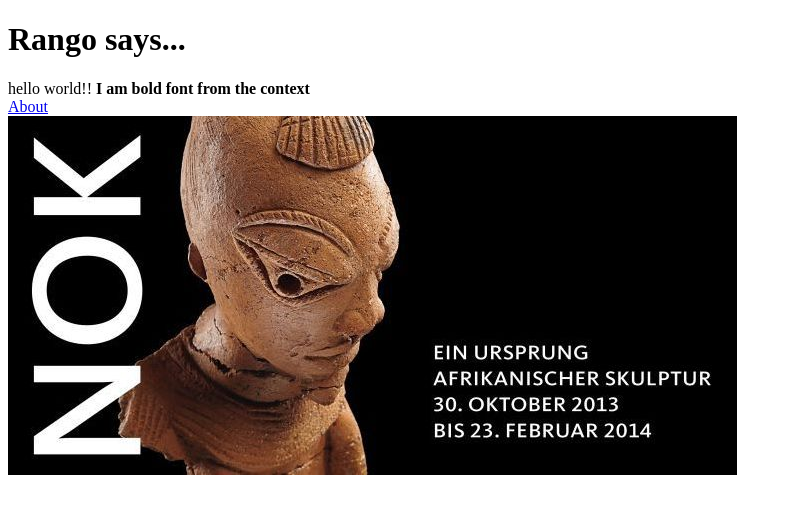
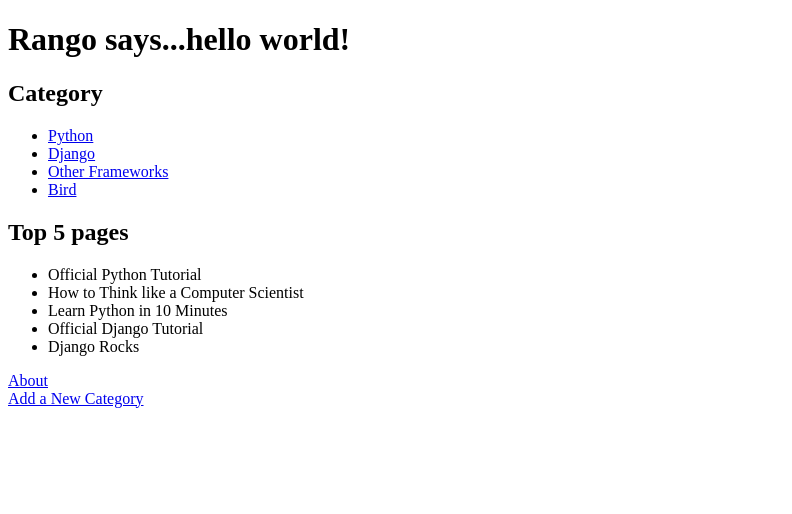
Before and after one commit to IbnBinbin/hello_Django, a Django app: page /rango/ in a window 1280 px wide. Shown: the top 514 px of the page, without its empty margins (0-792 px from the left). Run offline with Django 3.2, Linux system fonts and the light colour scheme; data comes from the database, SQL or seed files in the repository; both versions use the stored data as it was after the commit.

Commit message:
ch7-8 tangowithdjango & 8 still need to fix on add page

```diff
--- a/populate_rango.py
+++ b/populate_rango.py
@@ -51,11 +51,10 @@
         for p in Page.objects.filter(category=c):
             print "- {0} - {1}".format(str(c), str(p))
 
-def add_page(cat, title, url, views=0, likes=0):
+def add_page(cat, title, url, views=0):
     p = Page.objects.get_or_create(category=cat, title=title)[0]
     p.url=url
     p.views=views
-    p.views=likes
     p.save()
     return p
 
--- a/rango/models.py
+++ b/rango/models.py
@@ -1,10 +1,20 @@
 from django.db import models
+from django.template.defaultfilters import slugify
 
 # Create your models here.
 class Category(models.Model):
     name = models.CharField(max_length=128, unique=True)
     views = models.IntegerField(default=0)
     likes = models.IntegerField(default=0)
+    slug = models.SlugField()
+
+    def save(self, *args, **kwargs):
+        # Uncomment if you don't want the slug to change every time the name changes
+        #if self.id is None:
+            #self.slug = slugify(self.name)
+        self.slug = slugify(self.name)
+        super(Category, self).save(*args, **kwargs)
+
 
     def __unicode__(self):  #For Python 2, use __str__ on Python 3
         return self.name
--- a/rango/urls.py
+++ b/rango/urls.py
@@ -3,5 +3,9 @@
 
 urlpatterns = patterns('',
         url(r'^$', views.index, name='index'),
-        url(r'^about', views.about, name='about')
+        url(r'^about/$', views.about, name='about'),
+        url(r'^add_category/$', views.add_category, name='add_category'), # NEW MAPPING!
+        url(r'^category/(?P<category_name_slug>[\w\-]+)/$', views.category, name='category'),
+        url(r'^category/(?P<category_name_slug>[\w\-]+)/add_page/$', views.add_page, name='add_page'),
+
 )
--- a/rango/views.py
+++ b/rango/views.py
@@ -1,11 +1,99 @@
 from django.shortcuts import render
+from rango.models import Category, Page
+from rango.forms import CategoryForm, PageForm
 
 # Create your views here.
 from django.http import HttpResponse
 
 def index(request):
-    context_dict = {'boldmessage': "I am bold font from the context"}
+    # Query the database for a list of ALL categories currently stored.
+    # Order the categories by no. likes in descending order.
+    # Retrieve the top 5 only - or all if less than 5.
+    # Place the list in our context_dict dictionary which will be passed to the template engine.
+    page_list = Page.objects.order_by('-views')[:5]
+    category_list = Category.objects.order_by('-likes')[:5]
+    context_dict = {'pages': page_list, 'categories': category_list}
+
+    # Render the response and send it back!
     return render(request, 'rango/index.html', context_dict)
 
 def about(request):
     return render(request, 'rango/about.html')
+
+def category(request, category_name_slug):
+    # Create a context dictionary which we can pass to the template rendering engine.
+    context_dict = {}
+    try:
+        # Can we find a category name slug with the given name?
+        # If we can't, the .get() method raises a DoesNotExist exception.
+        # So the .get() method returns one model instance or raises an exception.
+        category = Category.objects.get(slug=category_name_slug)
+        context_dict['category_name'] = category.name
+
+        # Retrieve all of the associated pages.
+        # Note that filter returns >= 1 model instance.
+        pages = Page.objects.filter(category=category)
+
+        # Adds our results list to the template context under name pages.
+        context_dict['pages'] = pages
+        # We also add the category object from the database to the context dictionary.
+        # We'll use this in the template to verify that the category exists.
+        context_dict['category'] = category
+        context_dict['category_name_slug'] = category_name_slug
+    except Category.DoesNotExist:
+        # We get here if we didn't find the specified category.
+        # Don't do anything - the template displays the "no category" message for us.
+        pass
+
+    # Go render the response and return it to the client.
+    return render(request, 'rango/category.html', context_dict)
+
+def add_category(request):
+    # A HTTP POST?
+    if request.method == 'POST':
+        form = CategoryForm(request.POST)
+
+        # Have we been provided with a valid form?
+        if form.is_valid():
+            # Save the new category to the database.
+            form.save(commit=True)
+
+            # Now call the index() view.
+            # The user will be shown the homepage.
+            return index(request)
+        else:
+            # The supplied form contained errors - just print them to the terminal.
+            print form.errors
+    else:
+        # If the request was not a POST, display the form to enter details.
+        form = CategoryForm()
+
+    # Bad form (or form details), no form supplied...
+    # Render the form with error messages (if any).
+    return render(request, 'rango/add_category.html', {'form': form})
+
+def add_page(request, category_name_slug):
+
+    try:
+        cat = Category.objects.get(slug=category_name_slug)
+    except Category.DoesNotExist:
+                cat = None
+
+    if request.method == 'POST':
+        form = PageForm(request.POST)
+        if form.is_valid():
+            if cat:
+                page = form.save(commit=False)
+                page.category = cat
+                page.views = 0
+                page.save()
+                # probably better to use a redirect here.
+                return category(request, category_name_slug)
+        else:
+            print form.errors
+    else:
+        form = PageForm()
+
+    context_dict = {'form':form, 'category': cat}
+
+    return render(request, 'rango/add_page.html', context_dict)
--- a/tango_with_django_project/templates/rango/index.html
+++ b/tango_with_django_project/templates/rango/index.html
@@ -7,11 +7,32 @@
         <title>Rango</title>
     </head>
     <body>
-        <h1>Rango says...</h1>
-        hello world!! <strong>{{ boldmessage }}</strong> <br/>
-        <a href="/rango/about/">About</a><br/>
-        <img src="{% static "images/nok.jpeg" %}" alt="Picture of Nok" />
+        <h1>Rango says...hello world!</h1>
+
+        <h2>Category</h2>
+        {% if categories %}
+            <ul>
+                {% for category in categories %}
+                <li><a href="/rango/category/{{ category.slug }}">{{ category.name }}</a></li>
+                {% endfor %}
+            </ul>
+        {% else %}
+            <strong>There are no categories present.</strong>
+        {% endif %}
+
+        <h2>Top 5 pages</h2>
+        {% if pages %}
+            <ul>
+                {% for page in pages %}
+                <li>{{ page.title }}</li>
+                {% endfor %}
+            </ul>
+        {% else %}
+            <strong>There are no pages present.</strong>
+        {% endif %}
+
+        <a href="/rango/about/">About</a><br />
+        <a href="/rango/add_category/">Add a New Category</a><br />
 
     </body>
-    </body>
 </html>
```
Also changed, not shown: rango/admin.py (+4 -5 lines), rango/forms.py (added, +44 -0 lines), tango_with_django_project/templates/rango/add_category.html (added, +27 -0 lines), tango_with_django_project/templates/rango/add_page.html (added, +27 -0 lines), tango_with_django_project/templates/rango/category.html (added, +29 -0 lines), rango/migrations/0004_category_slug.py (added), tango_with_django_project/db.sqlite3, 6 other files.
